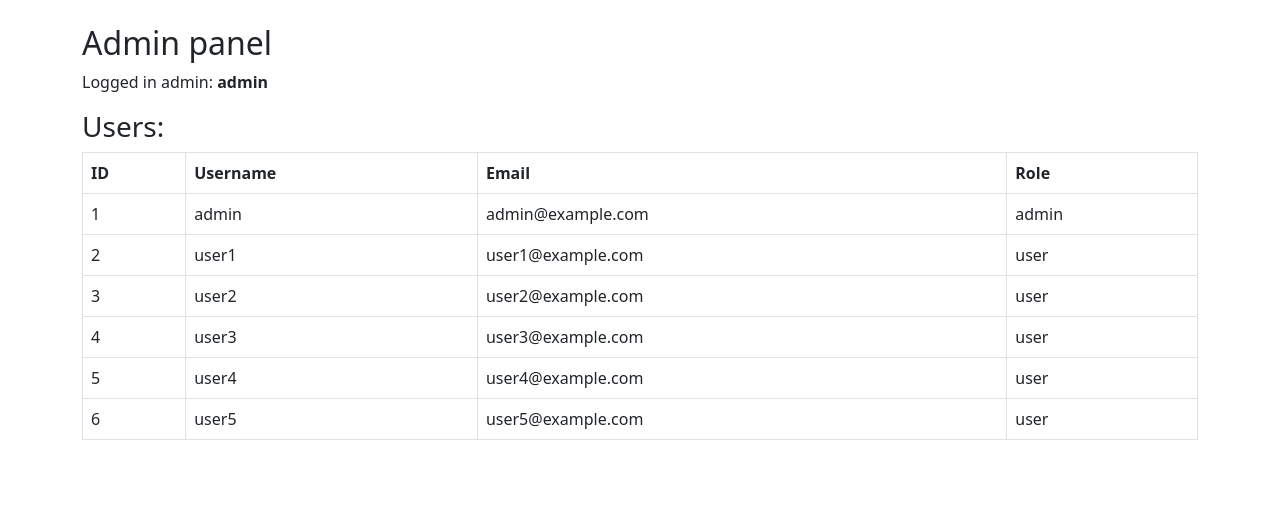
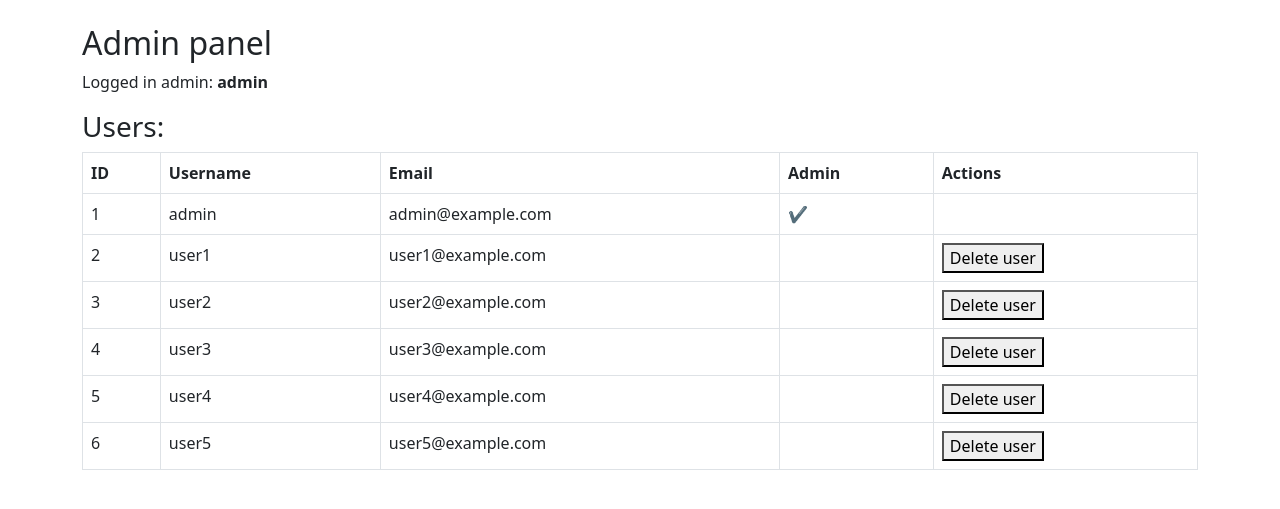
Before and after one commit to Btibor02/F1-Race-Statistics, a Flask app: page /admin in a window 1280 px wide. Shown: the part 40-549 px from the top of the page. Run offline with Flask 3, Linux system fonts and the light colour scheme; a user stored in the database is signed in; data comes from the database, SQL or seed files in the repository.

Commit message:
role ->is_admin and delete users

```diff
--- a/app/__init__.py
+++ b/app/__init__.py
@@ -23,7 +23,7 @@ def create_app():
         db.create_all()
 
         if not User.query.filter_by(username='admin').first():
-            admin = User(username='admin', email='admin@example.com', role='admin')
+            admin = User(username='admin', email='admin@example.com', is_admin=True)
             admin.set_password('Admin123!')
             db.session.add(admin)
 
@@ -31,7 +31,7 @@ def create_app():
             username = f'user{i}'
             email = f'{username}@example.com'
             if not User.query.filter_by(username=username).first():
-                user = User(username=username, email=email, role='user')
+                user = User(username=username, email=email, is_admin=False)
                 user.set_password('User123!')
                 db.session.add(user)
 
--- a/app/models.py
+++ b/app/models.py
@@ -13,7 +13,7 @@ class User(db.Model, UserMixin):
     fav_driver_1 = db.Column(db.String(5), nullable=True)
     fav_driver_2 = db.Column(db.String(5), nullable=True)
     fav_team = db.Column(db.String(5), nullable=True)
-    role = db.Column(db.String(20), default='user')
+    is_admin = db.Column(db.Boolean, nullable=False, default=False)
 
     def set_password(self, password):
         self.password_hash = generate_password_hash(password)
--- a/app/routes.py
+++ b/app/routes.py
@@ -94,7 +94,7 @@ def profile():
 def admin_required(f):
     @wraps(f)
     def decorated_function(*args, **kwargs):
-        if not current_user.is_authenticated or current_user.role != 'admin':
+        if not current_user.is_authenticated or current_user.is_admin == False:
             abort(403)
         return f(*args, **kwargs)
     return decorated_function
@@ -104,3 +104,18 @@ def admin_required(f):
 def admin_panel():
     users = User.query.all()
     return render_template('admin.html', users=users)
+
+@bp.route('/delete_user/<int:user_id>', methods=['POST'])
+@admin_required
+def delete_user(user_id):
+    user = User.query.get_or_404(user_id)
+    if user.is_admin:
+        flash('You cannot delete an admin user.')
+        return redirect(url_for('main.admin_panel'))
+    if user:
+        db.session.delete(user)
+        db.session.commit()
+        flash(f'User {user.username} has been deleted.')
+    else:
+        flash('User not found.')
+    return redirect(url_for('main.admin_panel'))
--- a/app/templates/admin.html
+++ b/app/templates/admin.html
@@ -8,7 +8,7 @@
   <table class="table table-bordered">
     <thead>
       <tr>
-        <th>ID</th><th>Username</th><th>Email</th><th>Role</th>
+        <th>ID</th><th>Username</th><th>Email</th><th>Admin</th><th>Actions</th>
       </tr>
     </thead>
     <tbody>
@@ -17,7 +17,14 @@
           <td>{{ user.id }}</td>
           <td>{{ user.username }}</td>
           <td>{{ user.email }}</td>
-          <td>{{ user.role }}</td>
+          <td>{{ '✔️' if user.is_admin else '' }}</td>
+          <td>
+                {% if not user.is_admin %}
+                <form method="post" action="{{ url_for('main.delete_user', user_id=user.id) }}">
+                    <button type="submit">Delete user</button>
+                </form>
+                {% endif %}
+            </td>
         </tr>
       {% endfor %}
     </tbody>
--- a/app/templates/base.html
+++ b/app/templates/base.html
@@ -24,7 +24,7 @@
       </li>
     {% endif %}
 
-    {% if current_user.is_authenticated and current_user.role == 'admin' %}
+    {% if current_user.is_authenticated and current_user.is_admin == True %}
       <li><a href="{{ url_for('main.admin_panel') }}">Admin</a></li>
     {% endif %}
   </ul>
```
